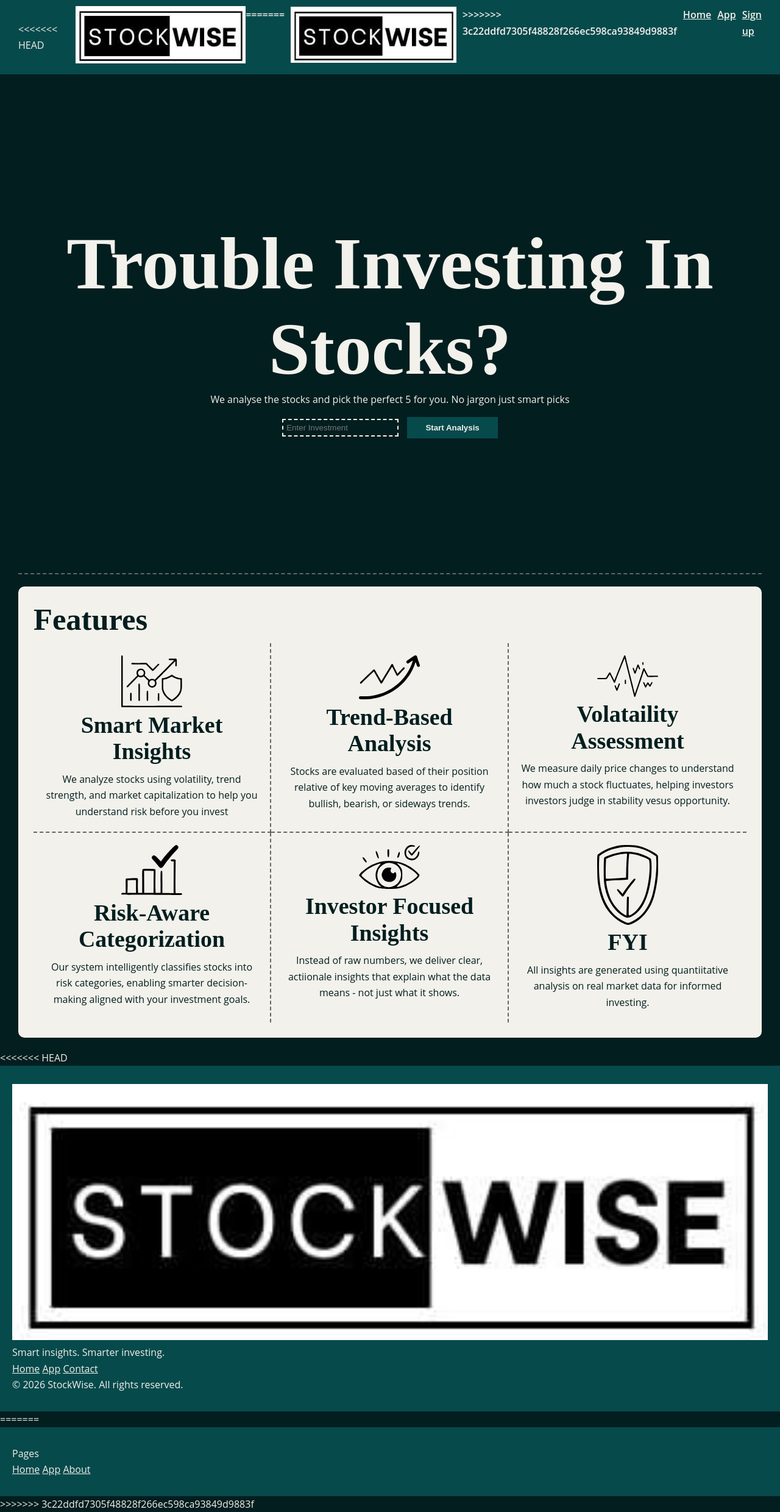
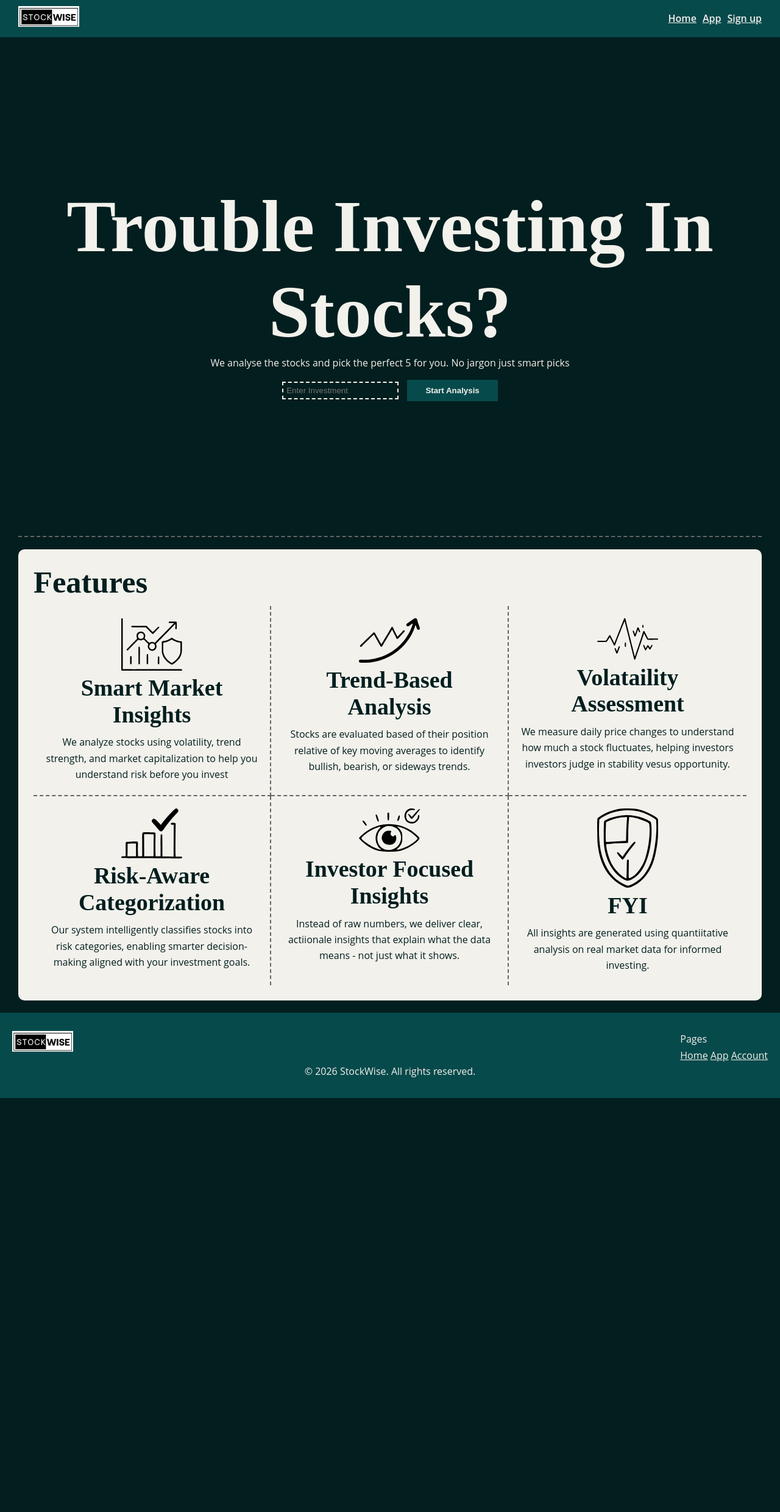
Before and after one commit to M141R/StockWise, a Flask app: page / in a window 1280 px wide. Shown: the whole page at 61% size. After the commit the page ends 1801 px from the top, so only its background shows below. Run offline with Flask 3, Linux system fonts and the light colour scheme; some web fonts are replaced.

Commit message:
Added logo

```diff
--- a/app.py
+++ b/app.py
@@ -22,7 +22,7 @@ app.secret_key = "your_secret_key"
 
 @app.route("/")
 def hello_world():
-    return render_template("home.html")
+    return render_template("home.html", title="Home")
 
 
 @app.route("/app", methods=["GET", "POST"])
@@ -34,7 +34,7 @@ def app_page():
         user_budget = request.form.get("user_budget")
         print(user_budget)
         result = stock_analyzer(user_budget)
-    return render_template("app.html", recommendations=result)
+    return render_template("app.html", recommendations=result, title="App")
 
 
 @app.route("/signup", methods=["GET", "POST"])
@@ -44,9 +44,9 @@ def signup():
         password = request.form["password"]
         res = supabase.auth.sign_up({"email": email, "password": password})
         if getattr(res, "user", None):
-            return redirect(url_for("login"))
+            return redirect(url_for("account"))
         return "Signup failed", 400
-    return render_template("signup.html")
+    return render_template("signup.html", title="Register")
 
 
 @app.route("/login", methods=["GET", "POST"])
@@ -61,7 +61,7 @@ def login():
             session["user"] = res.user.id
             return redirect(url_for("app_page"))
         return "Login failed", 401
-    return render_template("login.html")
+    return render_template("login.html", title="Login")
 
 
 @app.route("/logout")
--- a/static/style.css
+++ b/static/style.css
@@ -136,6 +136,10 @@ nav {
   justify-content: space-between;
   align-items: center;
   padding: 10px 30px;
+}
+
+.logo {
+  width: 100px;
 }
 
 .links {
@@ -326,6 +330,15 @@ nav {
 footer {
   background: var(--primary_col_1);
   padding: 30px 20px;
+}
+
+.footer_things {
+  display: flex;
+  justify-content: space-between;
+}
+
+.copyright {
+  text-align: center;
 }
 
 /* .footer_logo {
--- a/templates/app.html
+++ b/templates/app.html
@@ -41,7 +41,6 @@
   {% endif %}
 </section>
 <script>
-  // Save single stock
   function saveStock(symbol) {
     fetch("/save_stock", {
       method: "POST",
@@ -54,7 +53,6 @@
         else alert("Error: " + (data.error || "Could not save stock."));
       });
   }
-  // Save whole list
   function saveList(symbols) {
     fetch("/save_list", {
       method: "POST",
@@ -68,19 +66,16 @@
       });
   }
   document.addEventListener("DOMContentLoaded", function () {
-    // Single stock save buttons
     document.querySelectorAll(".save-stock-btn").forEach((btn) => {
       btn.addEventListener("click", function (e) {
         e.preventDefault();
         saveStock(this.dataset.symbol);
       });
     });
-    // Save whole list button
     const saveListBtn = document.getElementById("save-list-btn");
     if (saveListBtn) {
       saveListBtn.addEventListener("click", function (e) {
         e.preventDefault();
-        // Gather all symbols from the page
         const symbols = Array.from(
           document.querySelectorAll(".save-stock-btn"),
         ).map((btn) => btn.dataset.symbol);
--- a/templates/base.html
+++ b/templates/base.html
@@ -3,7 +3,7 @@
   <head>
     <meta charset="UTF-8" />
     <meta name="viewport" content="width=device-width, initial-scale=1.0" />
-    <title>{{title}}</title>
+    <title>StockWise | {{title}}</title>
     <link
       rel="stylesheet"
       href="{{url_for('static', filename = 'style.css')}}"
@@ -11,21 +11,10 @@
   </head>
   <body>
     <nav>
-<<<<<<< HEAD
-      <div>
-
-      </div>
-
-  <div class="logo">
-    <img src="{{ url_for('static', filename='LOGO.png.jpeg') }}" alt="StockWise Logo">
-  </div>
-
-      <div class="links">
-=======
       <div style="display: flex; align-items: center">
-        <a href="{{ url_for('hello_world') }}" class="nav-logo">
+        <a href="{{ url_for('hello_world') }}" class="logo">
           <img
-            src="{{ url_for('static', filename='LOGO.png.jpeg') }}"
+            src="{{ url_for('static', filename='LOGO.jpeg') }}"
             alt="StockWise Logo"
           />
         </a>
@@ -36,7 +25,6 @@
         <span></span>
       </div>
       <div class="links" id="navLinks">
->>>>>>> 3c22ddfd7305f48828f266ec598ca93849d9883f
         <a href="{{ url_for('hello_world') }}">Home</a>
         <a href="{{ url_for('app_page') }}">App</a>
         {% if session.get('user') %}
@@ -48,37 +36,23 @@
       </div>
     </nav>
     <main>{%block content%} {% endblock %}</main>
-<<<<<<< HEAD
-<footer class="footer">
-  <div class="footer-container">
-    <div class="footer-brand">
-      <img src="{{ url_for('static', filename='LOGO.png.jpeg') }}" alt="StockWise Logo">
-      <p>Smart insights. Smarter investing.</p>
-    </div>
-
-    <div class="footer-links">
-      <a href="#">Home</a>
-      <a href="#">App</a>
-      <a href="#">Contact</a>
-    </div>
-  </div>
-
-  <div class="footer-bottom">
-    © 2026 StockWise. All rights reserved.
-  </div>
-</footer>
-
-
-
-=======
     <footer>
-      <div class="pages">
-        <p>Pages</p>
-        <a href="{{ url_for('hello_world') }}">Home</a>
-        <a href="{{ url_for('app_page') }}">App</a>
-        <a href="{{ url_for('app_page') }}">About</a>
+      <div class="footer_things">
+        <a href="{{ url_for('hello_world') }}" class="logo">
+          <img
+            src="{{ url_for('static', filename='LOGO.jpeg') }}"
+            alt="StockWise Logo"
+          />
+        </a>
+        <div class="pages">
+          <p>Pages</p>
+          <a href="{{ url_for('hello_world') }}">Home</a>
+          <a href="{{ url_for('app_page') }}">App</a>
+          <a href="{{ url_for('account') }}">Account</a>
+        </div>
       </div>
       <!-- <p class="footer_logo">StockWise</p> -->
+      <p class="copyright">© 2026 StockWise. All rights reserved.</p>
     </footer>
     <script>
       document.addEventListener("DOMContentLoaded", function () {
@@ -121,4 +95,3 @@
     </script>
   </body>
 </html>
->>>>>>> 3c22ddfd7305f48828f266ec598ca93849d9883f
--- a/templates/home.html
+++ b/templates/home.html
@@ -69,24 +69,3 @@
 </section>
 
 {% endblock %}
-<footer class="footer">
-  <div class="footer-container">
-
-    <div class="footer-brand">
-      <h2>StockWise</h2>
-      <p>Smart insights. Smarter investing.</p>
-    </div>
-
-    <div class="footer-links">
-      <a href="{{ url_for('hello_world') }}">Home</a>
-      <a href="{{ url_for('app_page') }}">App</a>
-      <a href="#">About</a>
-      <a href="#">Contact Us</a>
-    </div>
-
-  </div>
-
-  <div class="footer-bottom">
-    © 2026 StockWise. All rights reserved.
-  </div>
-</footer>
```
Also changed, not shown: static/LOGO.jpeg (renamed from static/LOGO.png.jpeg).
